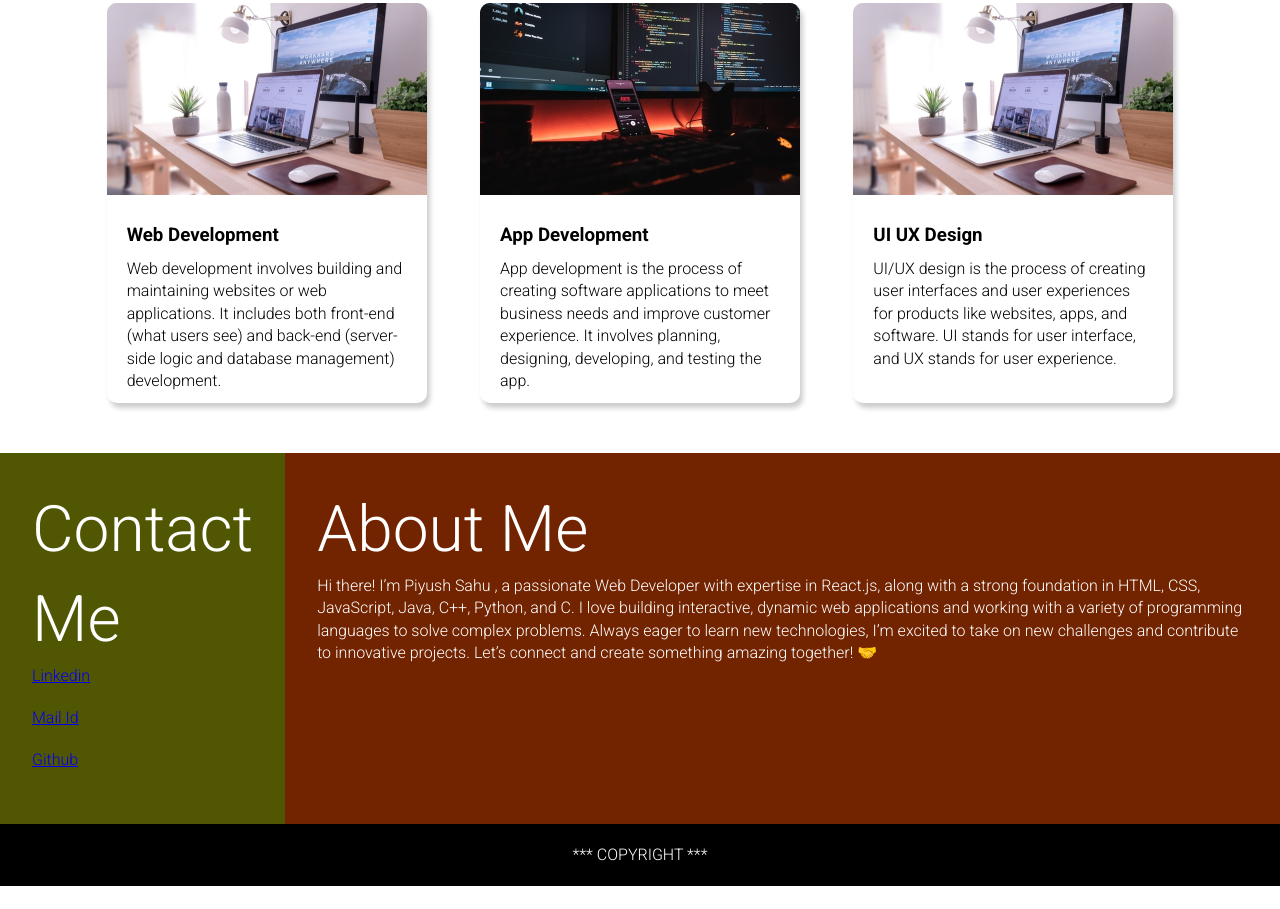
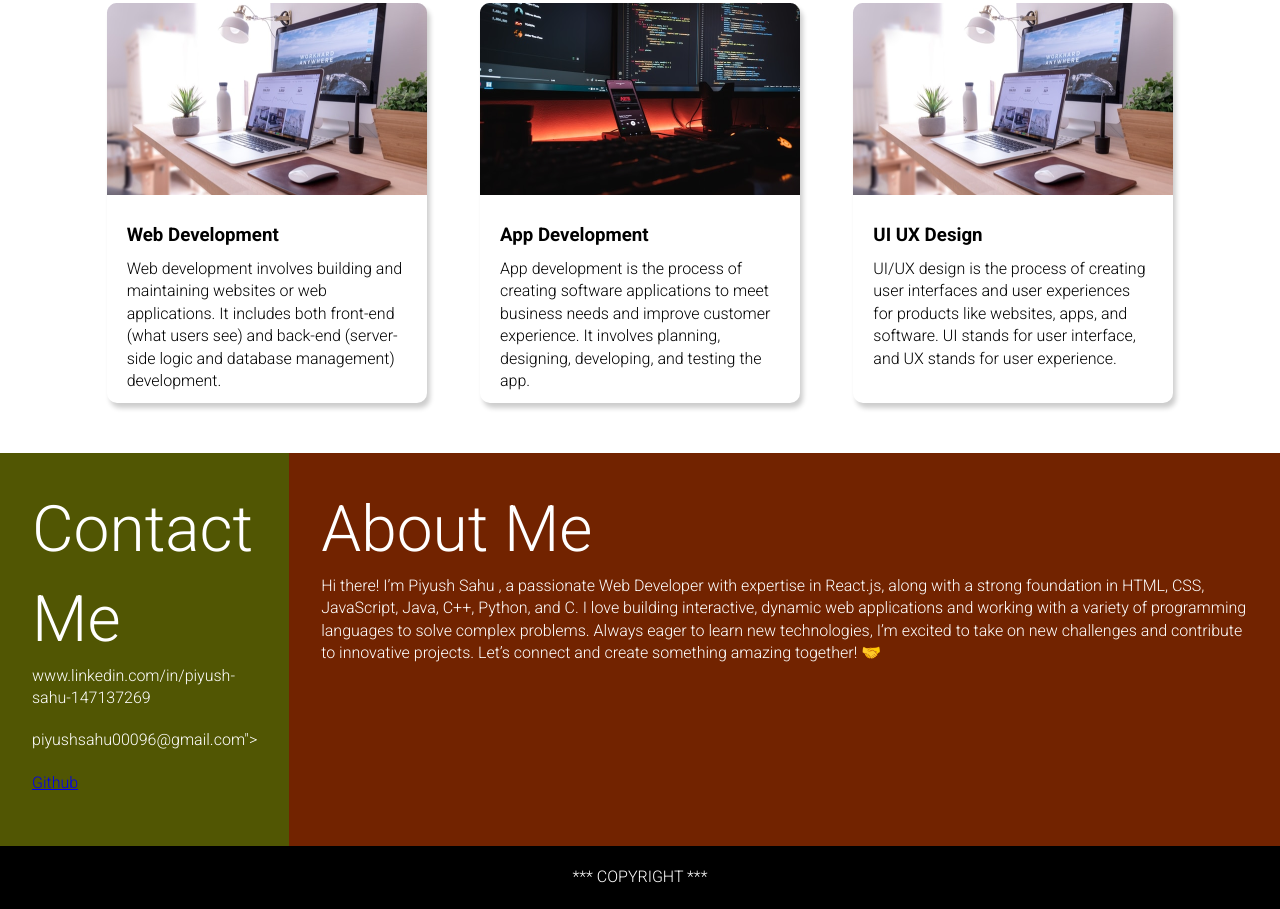
Before and after one commit to piyushs8589/htmlPortfolioProfile-main, a plain HTML site: page index.html in a window 1280 px wide. Shown: the part 1021-1930 px from the top of the page. Before the commit the page ends 1907 px from the top, so only its background shows below. Drawn offline with Linux system fonts and the light colour scheme.

Commit message:
Up index.html

```diff
--- a/index.html
+++ b/index.html
@@ -62,10 +62,10 @@
       <div class="contact">
         <h2>Contact Me</h2>
         <p>
-          <a href="www.linkedin.com/in/piyush-sahu-147137269">Linkedin </a>
+          www.linkedin.com/in/piyush-sahu-147137269
         </p>
         <p>
-          <a href="piyushsahu00096@gmail.com">Mail Id </a>
+         piyushsahu00096@gmail.com">
         </p>
         <p>
           <a href="https://github.com/piyushs8589">Github  </a>
```
